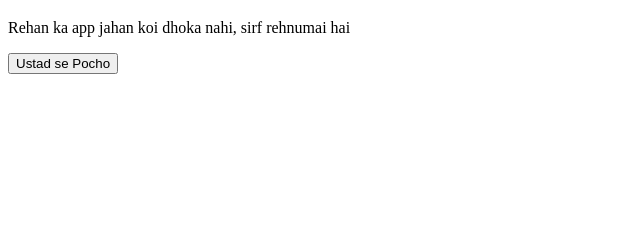
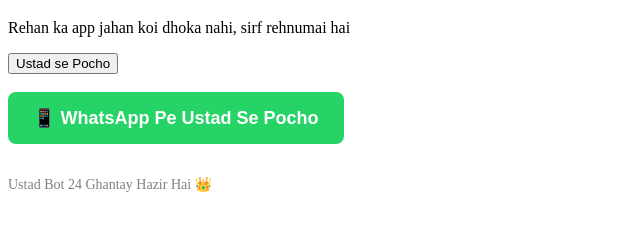
Before and after one commit to ramzan091234444-tech/MAASOOMCHAT, a plain HTML site: page index.html in a window 1280 px wide. Shown: the part 61-292 px from the top of the page, without its empty margins (0-640 px from the left). Drawn offline with Linux system fonts and the light colour scheme.

Commit message:
Update index.html

```diff
--- a/index.html
+++ b/index.html
@@ -9,3 +9,11 @@
   <button>Ustad se Pocho</button>
 </body>
 </html>
+<br><br>
+<a href="https://wa.me/923706729575?text=Sir%20salam%20Ustad%20se%20sawal%20poochna%20hai">
+  <button style="background:#25D366;color:white;padding:15px 25px;border:none;border-radius:8px;font-size:18px;font-weight:bold;">
+    📱 WhatsApp Pe Ustad Se Pocho
+  </button>
+</a>
+<br><br>
+<p style="color:gray;font-size:14px;">Ustad Bot 24 Ghantay Hazir Hai 👑</p>
```
